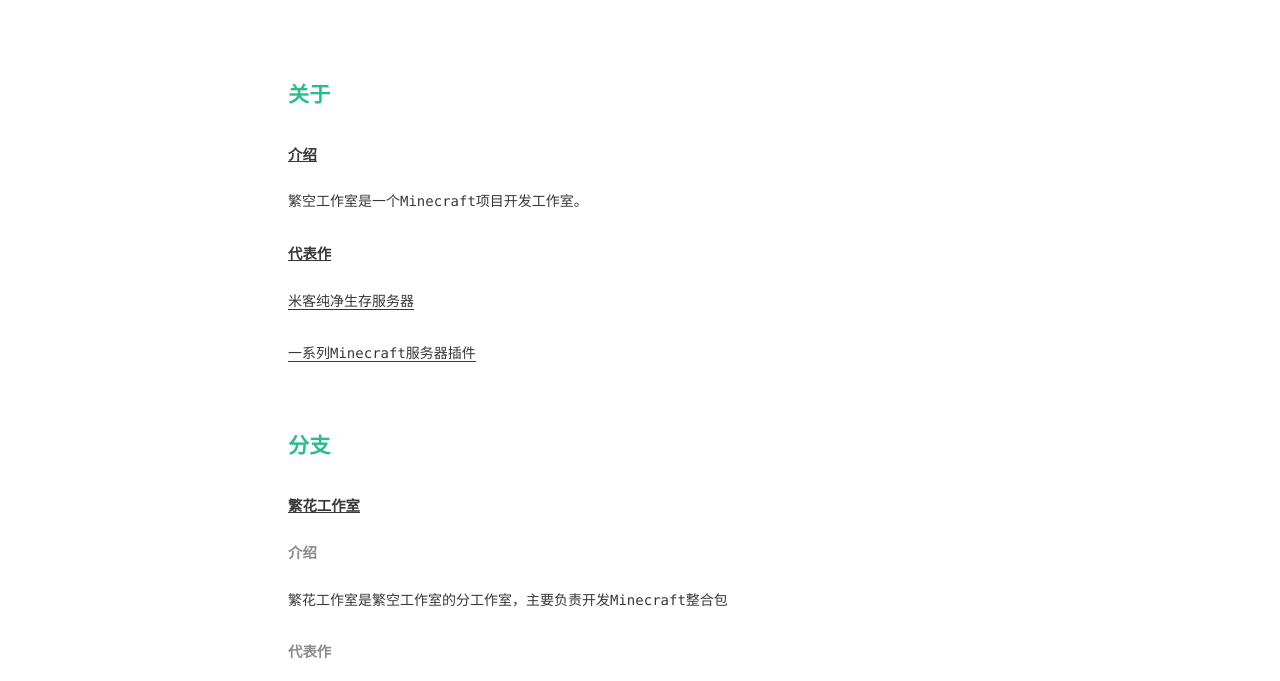
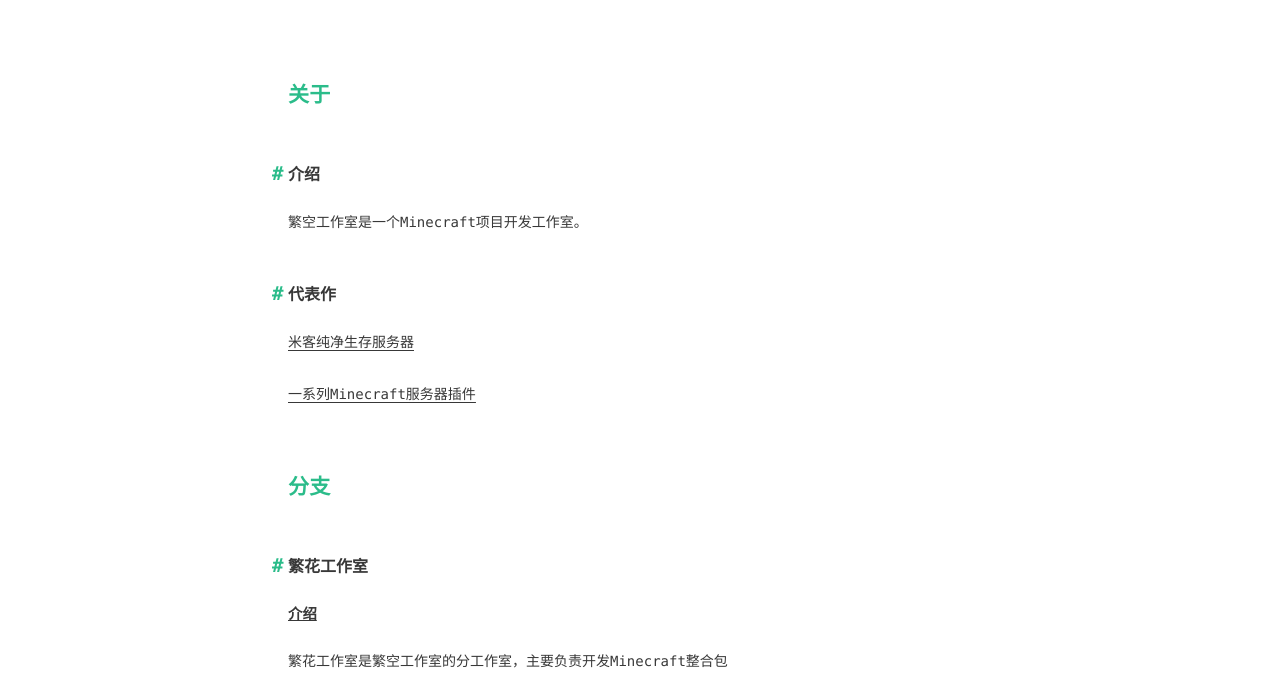
Before and after one commit to iamyuuk/StudioWebsite, a plain HTML site: page about/index.html in a window 1280 px wide. Shown: the part 119-800 px from the top of the page. Drawn offline with nearby package versions, Linux system fonts and the light colour scheme; a web font is replaced by a local one.

Commit message:
Site updated: 2023-01-12 01:59:56

```diff
--- a/about/index.html
+++ b/about/index.html
@@ -8,13 +8,13 @@
     <meta name="viewport" content="width=device-width, initial-scale=1, maximum-scale=5" />
     <meta name="description" content="关于介绍繁空工作室是一个Minecraft项目开发工作室。 代表作米客纯净生存服务器 一系列Minecraft服务器插件 分支繁花工作室介绍繁花工作室是繁空工作室的分工作室，主要负责开发Minecraft整合包 代表作Levitated2(制作中)">
 <meta property="og:type" content="website">
-<meta property="og:title" content="about">
+<meta property="og:title" content="关于">
 <meta property="og:url" content="http://encinet.netlify.app/about/index.html">
 <meta property="og:site_name" content="繁空工作室">
 <meta property="og:description" content="关于介绍繁空工作室是一个Minecraft项目开发工作室。 代表作米客纯净生存服务器 一系列Minecraft服务器插件 分支繁花工作室介绍繁花工作室是繁空工作室的分工作室，主要负责开发Minecraft整合包 代表作Levitated2(制作中)">
 <meta property="og:locale" content="zh_CN">
 <meta property="article:published_time" content="2023-01-11T13:48:27.000Z">
-<meta property="article:modified_time" content="2023-01-11T17:37:32.893Z">
+<meta property="article:modified_time" content="2023-01-11T17:59:36.067Z">
 <meta property="article:author" content="Encinet">
 <meta name="twitter:card" content="summary">
 
@@ -32,7 +32,7 @@
 
 
     <!-- title -->
-    <title>about</title>
+    <title>关于</title>
     <!-- styles -->
 
 <link rel="stylesheet" href="/css/style.css">
@@ -85,11 +85,11 @@
 
   <div class="content" itemprop="articleBody">
 
-          <h1 id="关于"><a href="#关于" class="headerlink" title="关于"></a>关于</h1><h3 id="介绍"><a href="#介绍" class="headerlink" title="介绍"></a>介绍</h3><p>繁空工作室是一个Minecraft项目开发工作室。</p>
-<h3 id="代表作"><a href="#代表作" class="headerlink" title="代表作"></a>代表作</h3><p><a target="_blank" rel="noopener" href="https://mikwiki.netlify.app/">米客纯净生存服务器</a></p>
+          <h1 id="关于"><a href="#关于" class="headerlink" title="关于"></a>关于</h1><h2 id="介绍"><a href="#介绍" class="headerlink" title="介绍"></a>介绍</h2><p>繁空工作室是一个Minecraft项目开发工作室。</p>
+<h2 id="代表作"><a href="#代表作" class="headerlink" title="代表作"></a>代表作</h2><p><a target="_blank" rel="noopener" href="https://mikwiki.netlify.app/">米客纯净生存服务器</a></p>
 <p><a href="github.com/encinet">一系列Minecraft服务器插件</a></p>
-<h1 id="分支"><a href="#分支" class="headerlink" title="分支"></a>分支</h1><h3 id="繁花工作室"><a href="#繁花工作室" class="headerlink" title="繁花工作室"></a>繁花工作室</h3><h4 id="介绍-1"><a href="#介绍-1" class="headerlink" title="介绍"></a>介绍</h4><p>繁花工作室是繁空工作室的分工作室，主要负责开发Minecraft整合包</p>
-<h4 id="代表作-1"><a href="#代表作-1" class="headerlink" title="代表作"></a>代表作</h4><p>Levitated2(制作中)</p>
+<h1 id="分支"><a href="#分支" class="headerlink" title="分支"></a>分支</h1><h2 id="繁花工作室"><a href="#繁花工作室" class="headerlink" title="繁花工作室"></a>繁花工作室</h2><h3 id="介绍-1"><a href="#介绍-1" class="headerlink" title="介绍"></a>介绍</h3><p>繁花工作室是繁空工作室的分工作室，主要负责开发Minecraft整合包</p>
+<h3 id="代表作-1"><a href="#代表作-1" class="headerlink" title="代表作"></a>代表作</h3><p>Levitated2(制作中)</p>
 
 
   </div>
```
Also changed, not shown: 2023/01/12/工作室的第一篇博文/index.html (+4 -4 lines).
